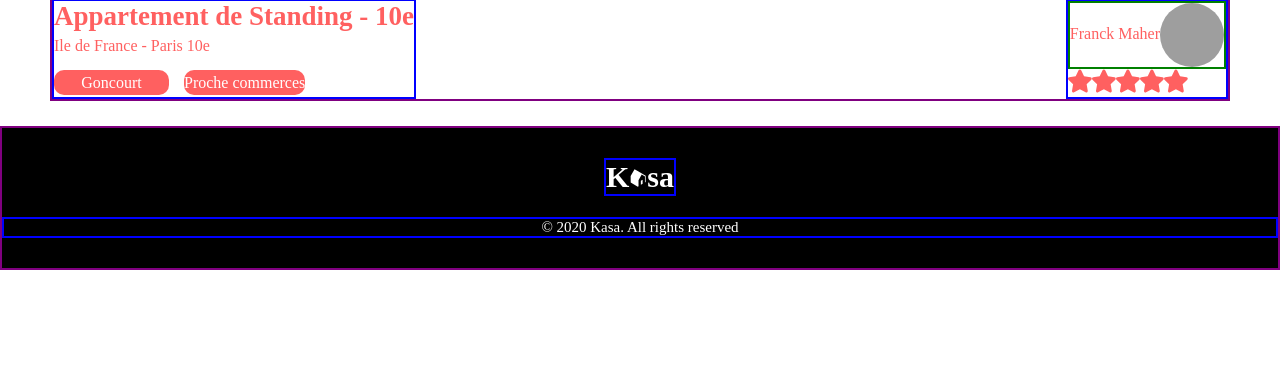
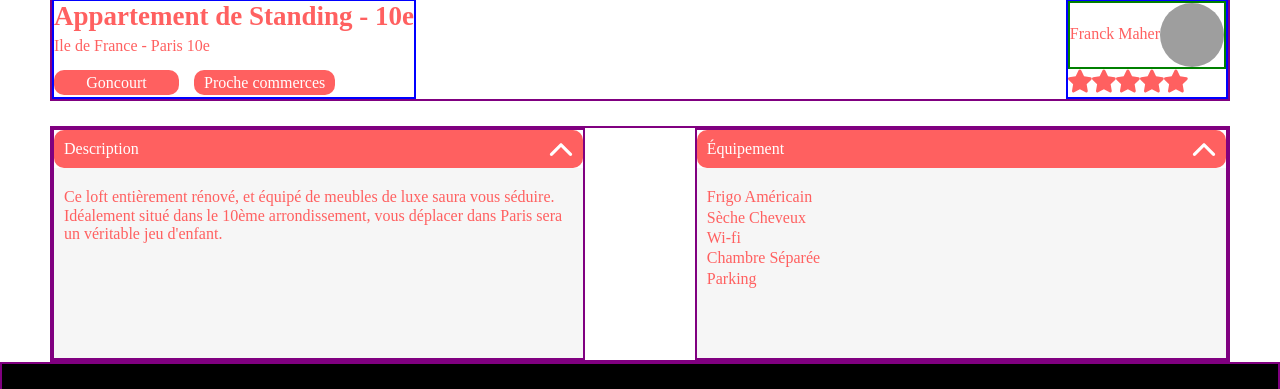
Before and after one commit to matthieuClio/Kasa, a React (Vite) app: page /accomodation/0979876d in a window 1280 px wide. Shown: the part 563-952 px from the top of the page. Before the commit the page ends 833 px from the top, so only its background shows below. Built offline with nearby package versions, Linux system fonts and the light colour scheme; grey boxes are pictures that could not be loaded; a web font is replaced by a local one.

Commit message:
Feat (accomodation) : add details component.

```diff
--- a/src/assets/sass/component/component.scss
+++ b/src/assets/sass/component/component.scss
@@ -150,9 +150,10 @@
 // Tags component
 .tags {
     display: inline-block;
+    padding: 0 10px 0 10px;
     line-height: 25px;
     margin-right: 15px;
-    min-width: 115px;
+    min-width: 105px;
     height: 25px;
     background-color: $accomodation-page-tags;
     color: $accomodation-page-tags-text;
@@ -165,3 +166,37 @@
     width: 24px;
     height: 24px;
 }
+
+// Details component
+.details-container  {
+    border: 2px solid purple;
+    width: 45%;
+
+    &__contain {
+        z-index: 3;
+        display: flex;
+        position: relative;
+        justify-content: space-between;
+        align-items: center;
+        padding: 10px 10px 10px 10px;
+        background-color: $details-background;
+        border-radius: 10px;
+        color: $details-color;
+
+        &__icon {
+            width: 24px;
+            height: 13px;
+        }
+    }
+
+    &__informations {
+        padding: 20px 10px 20px 10px;
+        min-height: 150px;
+        background-color: #F6F6F6;
+        color: $details-informations-color;
+
+        &__equipements {
+            padding-bottom: 2px;
+        }
+    }
+}
--- a/src/assets/sass/pages/page.scss
+++ b/src/assets/sass/pages/page.scss
@@ -43,6 +43,13 @@
             }
         }
     }
+
+    &__details-container {
+        border: 2px solid purple;
+        display: flex;
+        flex-wrap: wrap;
+        justify-content: space-between;
+    }
 }
 
 // About page
--- a/src/assets/sass/utils/utils.scss
+++ b/src/assets/sass/utils/utils.scss
@@ -25,6 +25,11 @@ $thumbnail-title: #FFFFFF;
 // Rating component
 $rating-active: #FF6060;
 
+// Details component
+$details-background: #FF6060;
+$details-color: #FFFFFF;
+$details-informations-color: #FF6060;
+
 // FACTORED
 // ........
 
--- /dev/null
+++ b/src/component/Details.jsx
@@ -0,0 +1,35 @@
+import PropTypes from 'prop-types'
+
+export default function Details ({ detailsTitle, textDescription, equipments }) {
+
+    return (
+        <>
+            <div className="details-container">
+                <div className="details-container__contain">
+                    {detailsTitle}
+                    <img src="/image/arrow-up.svg" className="details-container__contain__icon" />
+                </div>
+
+                <div className="details-container__informations">
+                    {
+                        // Show textDescription if have it
+                        textDescription?textDescription:
+
+                        // Else show equipement
+                        equipments.map((element, index) => (
+                            <div key={`${element}-${index}`} className="details-container__informations__equipements">
+                                {element}
+                            </div>
+                        ))
+                    }
+                </div>
+            </div>
+        </>
+    )
+}
+
+Details.propTypes = {
+    detailsTitle: PropTypes.string,
+    textDescription: PropTypes.string,
+    equipments: PropTypes.array
+}
--- a/src/page/Accomodation.jsx
+++ b/src/page/Accomodation.jsx
@@ -3,7 +3,7 @@ import { useLoaderData, useParams } from 'react-router-dom'
 // Component
 import Gallery from '../component/Gallery'
 import Tags from '../component/Tag'
-// import Rating from "../component/Rating"
+import Details from '../component/Details'
 
 // Script
 import getAccomodation from '../script/getAccomodation'
@@ -53,6 +53,11 @@ export default function Accomodation () {
                     {renderRating(ratingNumber)}
                 </div>
             </div>
+
+            <div className="accomodation__details-container">
+                <Details detailsTitle={'Description'} textDescription={specificData.description} />
+                <Details detailsTitle={'Équipement'} equipments={specificData.equipments} />
+            </div>
         </main>
     )
 }
```
Also changed, not shown: public/image/arrow-up.svg (added).
